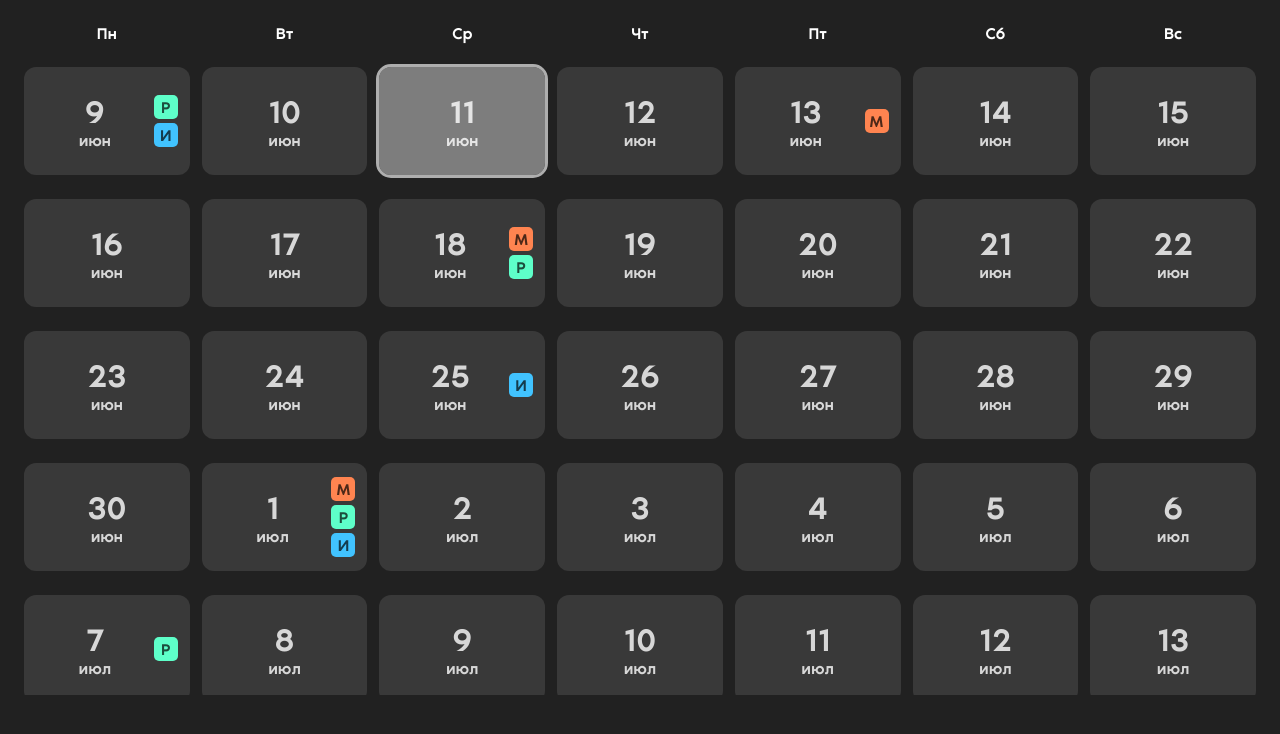
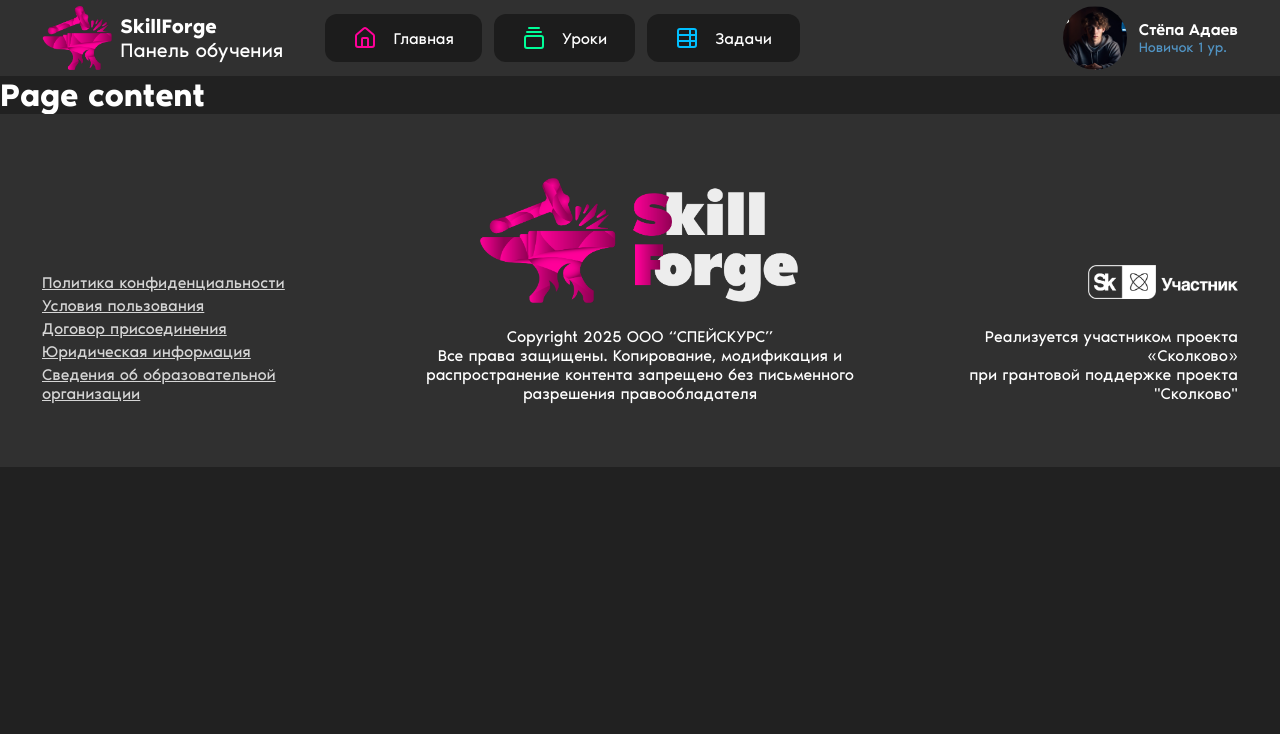
Before and after one commit to AdaeffSS/SkillForge-EduPanel, a Next.js app: page / in a window 1280 px wide. Shown: the top 734 px of the page. Built offline with nearby package versions, Linux system fonts and the light colour scheme.

Commit message:
ref: removed test data

```diff
--- a/src/app/(layout)/page.tsx
+++ b/src/app/(layout)/page.tsx
@@ -2,80 +2,12 @@
 import Footer from "@/components/footer";
 import Calendar from "@/components/calendar";
 
-const testData = {
-    "2025-01-07": ["math", "rus"],
-    "2025-01-10": ["info"],
-    "2025-01-13": ["rus", "info"],
-    "2025-01-16": ["math"],
-    "2025-01-20": ["math", "rus", "info"],
-    "2025-01-23": ["rus"],
-    "2025-01-27": ["info", "math"],
-    "2025-02-03": ["rus"],
-    "2025-02-05": ["math", "info"],
-    "2025-02-10": ["math"],
-    "2025-02-14": ["rus", "info"],
-    "2025-02-18": ["math", "rus"],
-    "2025-02-21": ["info"],
-    "2025-03-03": ["math"],
-    "2025-03-06": ["rus", "info"],
-    "2025-03-11": ["math", "rus"],
-    "2025-03-17": ["info"],
-    "2025-03-24": ["math", "info"],
-    "2025-03-28": ["rus"],
-    "2025-04-01": ["info", "math"],
-    "2025-04-08": ["rus"],
-    "2025-04-11": ["math", "rus", "info"],
-    "2025-04-15": ["info"],
-    "2025-04-22": ["math"],
-    "2025-04-29": ["rus", "info"],
-    "2025-05-05": ["math", "rus"],
-    "2025-05-09": ["info"],
-    "2025-05-13": ["rus"],
-    "2025-05-20": ["math", "info"],
-    "2025-05-27": ["rus", "math"],
-    "2025-06-02": ["info"],
-    "2025-06-09": ["rus", "info"],
-    "2025-06-13": ["math"],
-    "2025-06-18": ["math", "rus"],
-    "2025-06-25": ["info"],
-    "2025-07-01": ["math", "rus", "info"],
-    "2025-07-07": ["rus"],
-    "2025-07-15": ["math"],
-    "2025-07-21": ["info", "rus"],
-    "2025-07-28": ["math"],
-    "2025-08-04": ["info"],
-    "2025-08-11": ["math", "rus"],
-    "2025-08-18": ["info", "math"],
-    "2025-08-25": ["rus"],
-    "2025-09-02": ["math", "info"],
-    "2025-09-08": ["rus"],
-    "2025-09-15": ["math"],
-    "2025-09-22": ["info", "rus"],
-    "2025-09-29": ["math", "rus"],
-    "2025-10-06": ["info"],
-    "2025-10-13": ["math", "info"],
-    "2025-10-20": ["rus"],
-    "2025-10-27": ["math"],
-    "2025-11-03": ["info", "rus"],
-    "2025-11-10": ["math"],
-    "2025-11-17": ["rus", "info"],
-    "2025-11-24": ["math", "rus"],
-    "2025-12-01": ["info"],
-    "2025-12-08": ["math", "info"],
-    "2025-12-15": ["rus"],
-    "2025-12-22": ["math"],
-    "2025-12-29": ["rus", "info"]
-}
-
 const page = () => {
   return (
     <>
-      {/*  <Header/>*/}
-      {/*<h1>Page content</h1>*/}
-      {/*  <Footer/>*/}
-
-        <Calendar lessonsData={testData} />
-
+        <Header/>
+      <h1>Page content</h1>
+        <Footer/>
     </>
   );
 };
```
